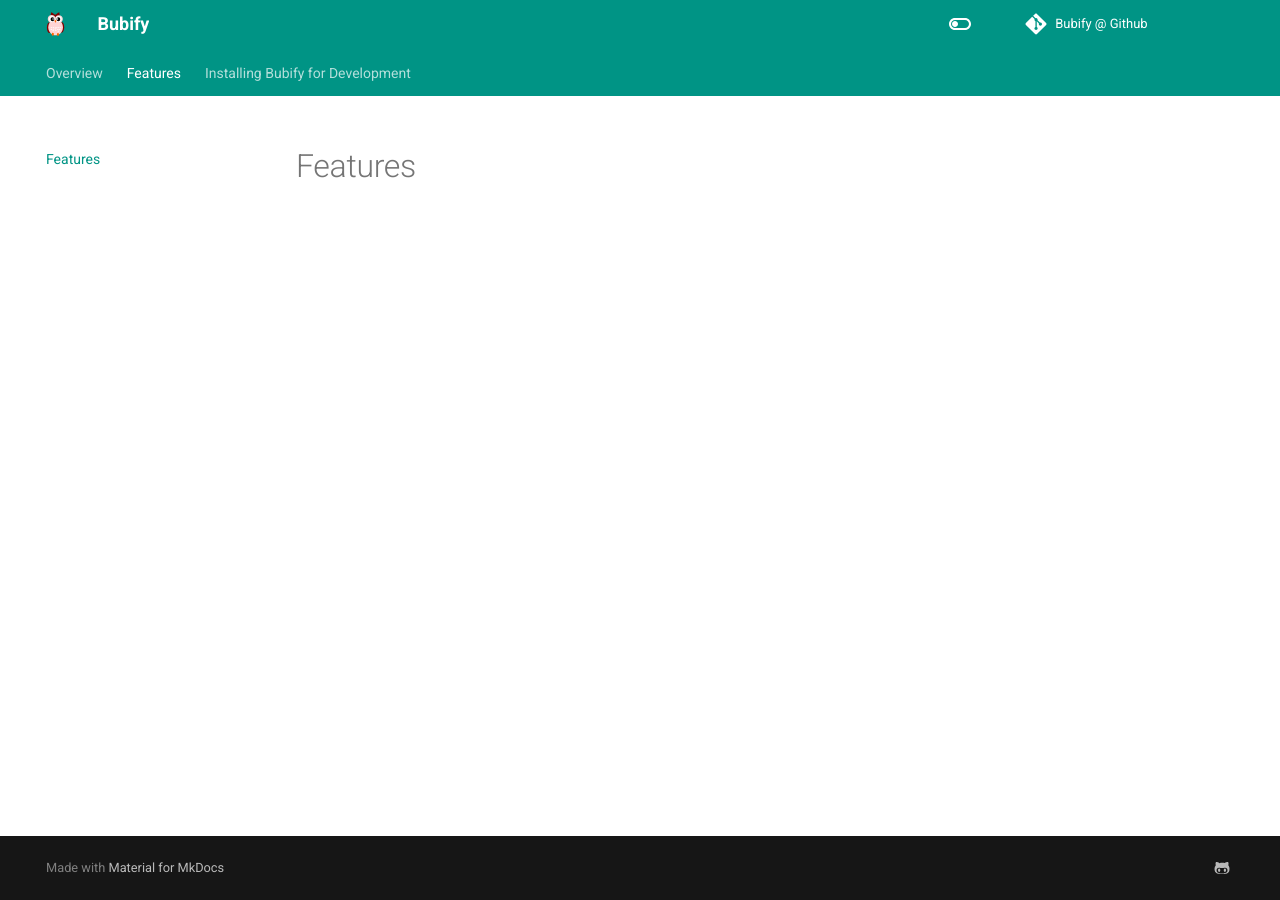
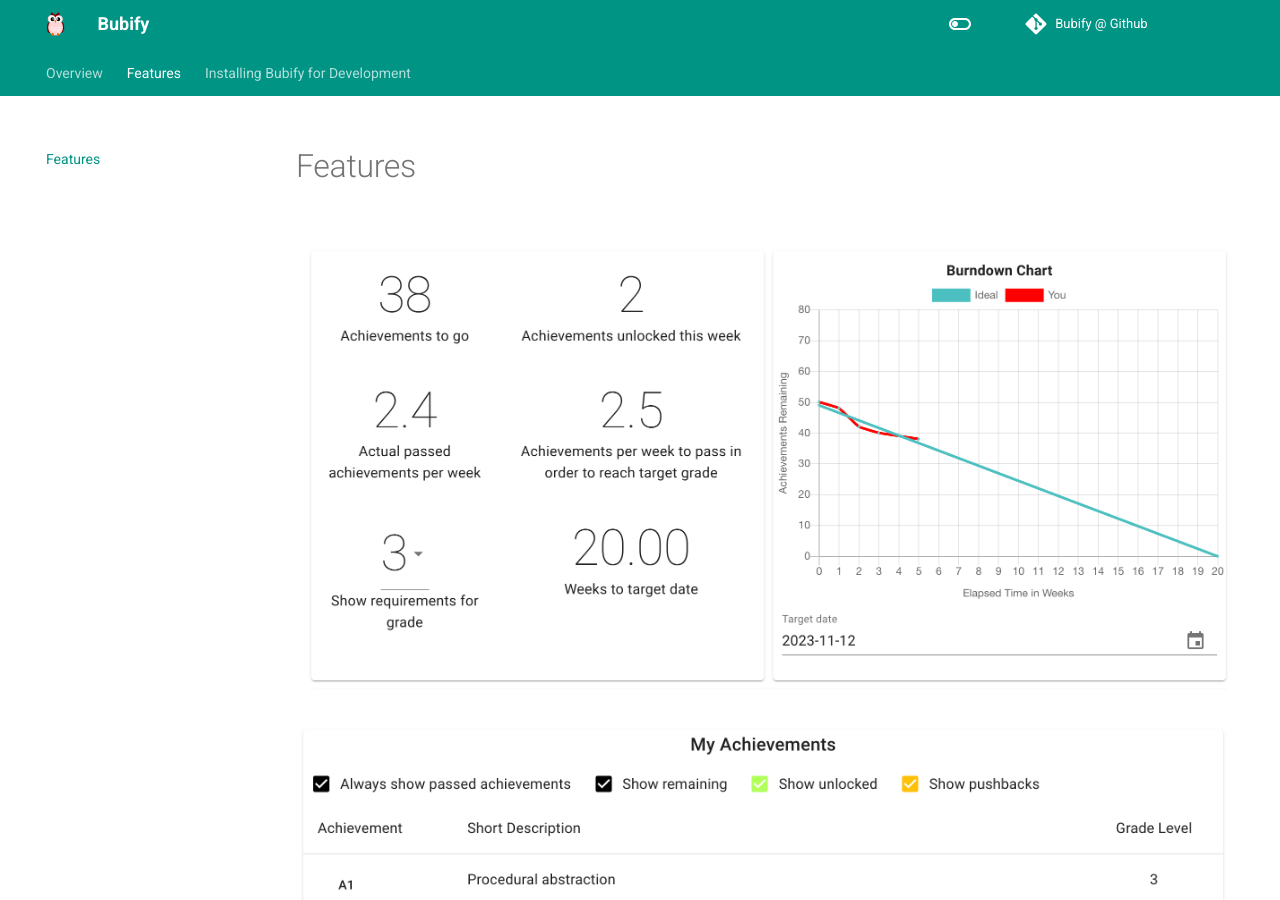
Before and after one commit to bubify/bubify.github.io, an MkDocs documentation site: the page built from docs/features.md, in a window 1280 px wide and 900 px high. Built offline with MkDocs 1.6.1 and Material for MkDocs 9.7.7, drawn with Linux system fonts in a browser that asks for light colours; comment, search, counter and statistics services are not loaded.

Commit message:
Add features

```diff
--- a/docs/features.md
+++ b/docs/features.md
@@ -1 +1,6 @@
 # Features
+
+![Image title](assets/features/burndown_planner.png){ align=left }
+![Image title](assets/features/my_acheievements.png){ align=left }
+![Image title](assets/features/help_request.png){ align=left }
+![Image title](assets/features/help_request_teacher.png){ align=left }
```
Also changed, not shown: docs/assets/features/burndown_planner.png (added), docs/assets/features/help_request.png (added), docs/assets/features/help_request_teacher.png (added), docs/assets/features/my_acheievements.png (added).
